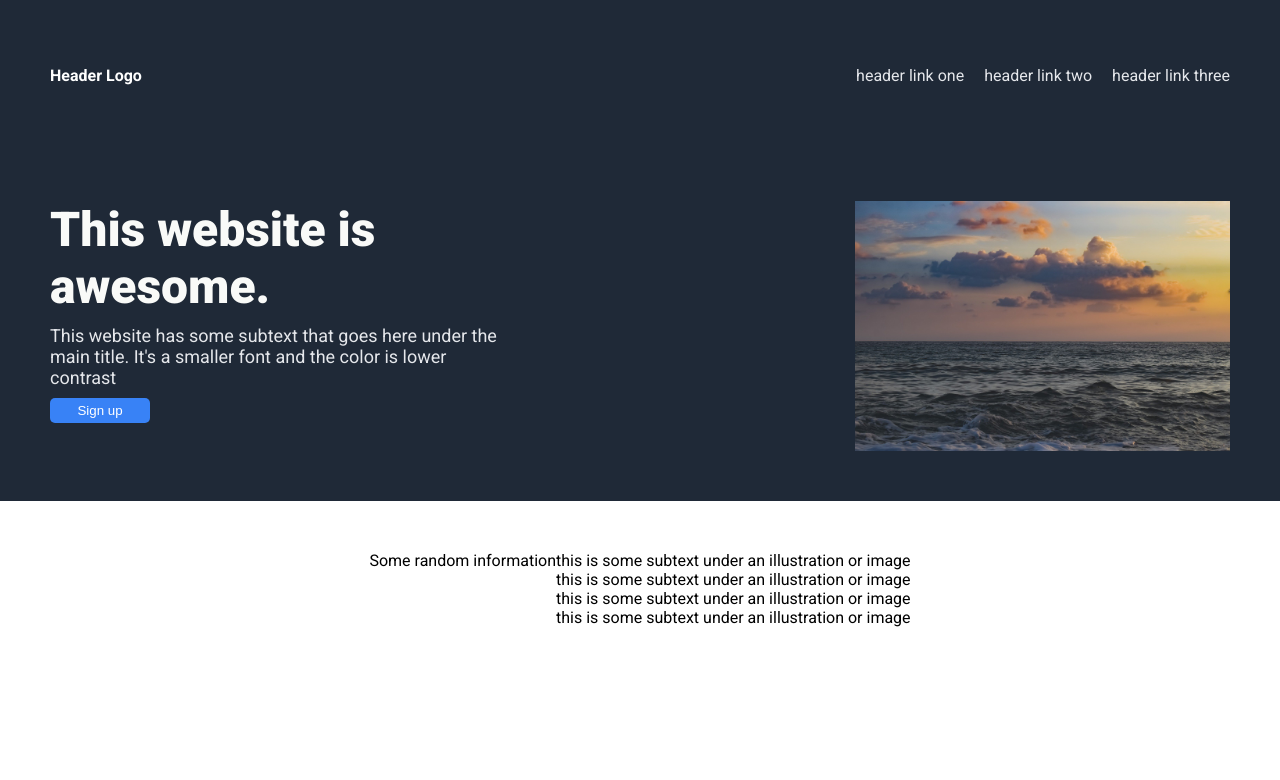
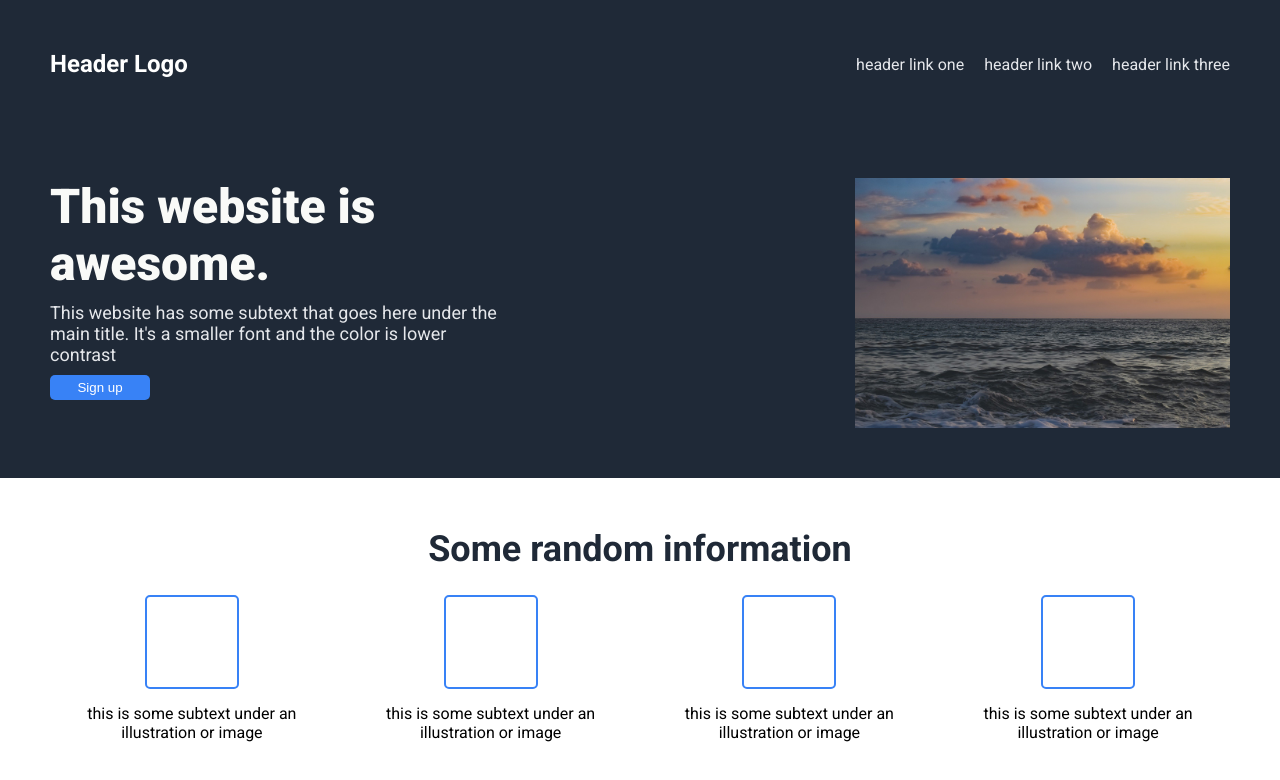
Before and after one commit to lindavid1998/landing-page, a plain HTML site: page index.html in a window 1280 px wide. Drawn offline with Linux system fonts and the light colour scheme.

Commit message:
Add style to section 3

```diff
--- a/style.css
+++ b/style.css
@@ -8,7 +8,7 @@ body {
 
 .header-logo {
     color: white;
-    size: 24px;
+    font-size: 24px;
     font-weight: 700;
     margin-right: auto;
     flex: none;
@@ -32,6 +32,8 @@ body {
     flex:none;
     list-style: none;
     color: #E5E7EB;
+    margin: 0px;
+    padding: 0px;
 }
 
 .header, .section.one {
@@ -79,3 +81,38 @@ body {
 #sunset-img {
     height: 250px;
 }
+
+.section.two {
+    display: flex;
+    flex-direction: column;
+}
+
+.section.two .title {
+    display: flex;
+    justify-content: center;
+    font-weight: bold;
+    font-size: 36px;
+    color: #1F2937
+}
+
+.cards {
+    display: flex;
+    gap: 15px;
+    margin-top: 25px;
+}
+
+.card {
+    display: flex;
+    flex-direction: column;
+    justify-content: center;
+    align-items: center;
+    text-align: center;
+}
+
+.card-shape {
+    border: 2px solid #3882F6;
+    width: 90px;
+    height: 90px;
+    border-radius: 5px;
+    margin-bottom: 15px;
+}
```
